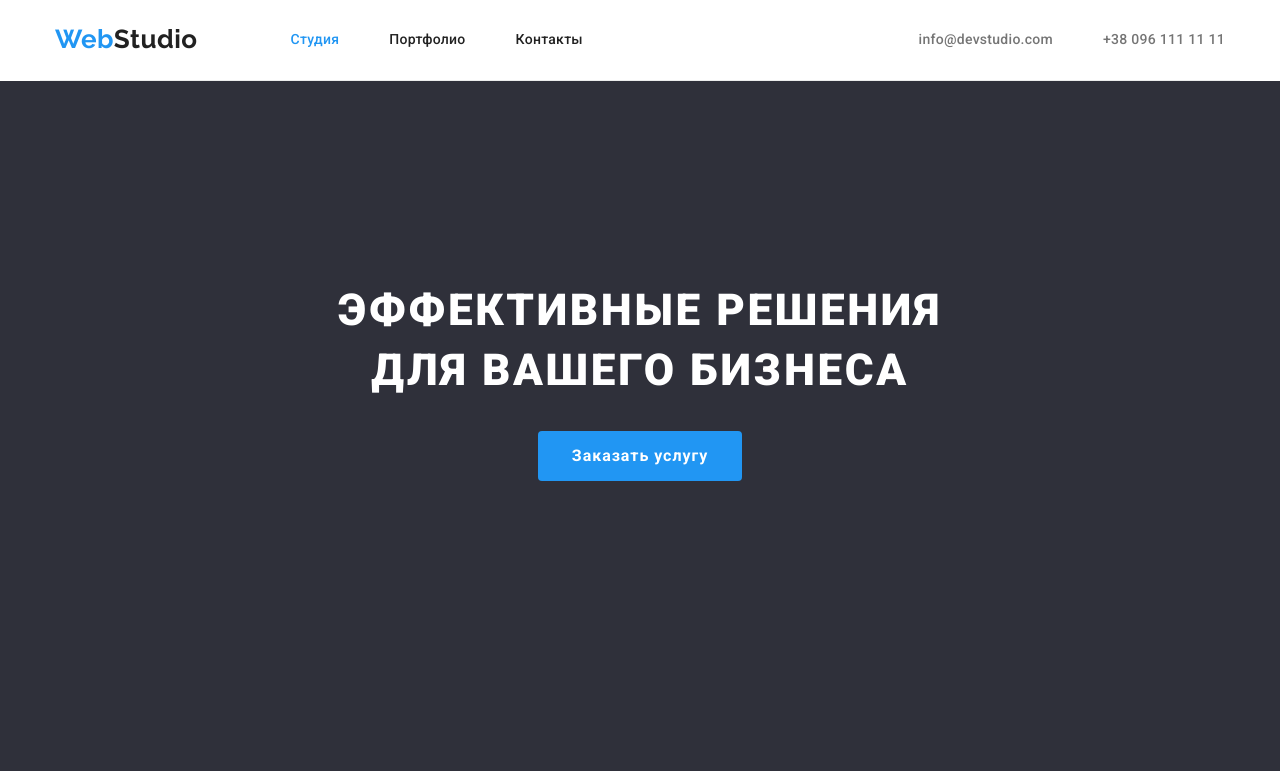
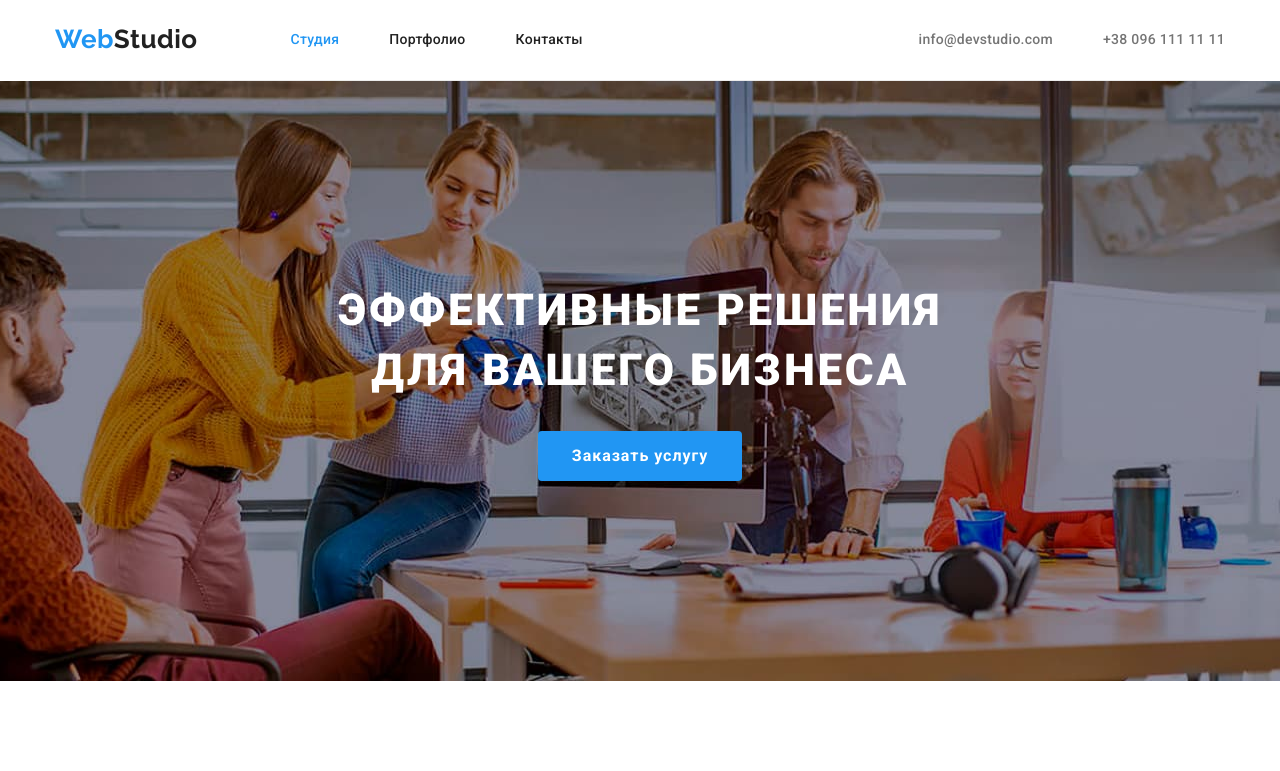
Before and after one commit to Hrytseniaaa/goit-markup-hw-04, a plain HTML site: page index.html in a window 1280 px wide. Shown: the top 771 px of the page. Drawn offline with nearby package versions, Linux system fonts and the light colour scheme.

Commit message:
щоб не зникло

```diff
--- a/css/styles.css
+++ b/css/styles.css
@@ -205,15 +205,19 @@ color:var(--accent-color);
 
 .hero .container{
 
- margin-bottom: 94px;
+ margin-bottom: ;
 
 }
 
 .hero {
+    background-image: url(../images/icons&BG/Img-bg-hero.jpg);
+    background-position: center;
+    background-repeat: no-repeat;
+    background-position: center;
     padding-top: 200px;
-    padding-bottom: 210px;
+    padding-bottom: 200px;
     text-align: center;
-   background: #2F303A;
+   /* background: #2F303A; */
 }
 
 
```
Also changed, not shown: images/icons&BG/Img-bg-hero.jpg (added), 3 other files.
